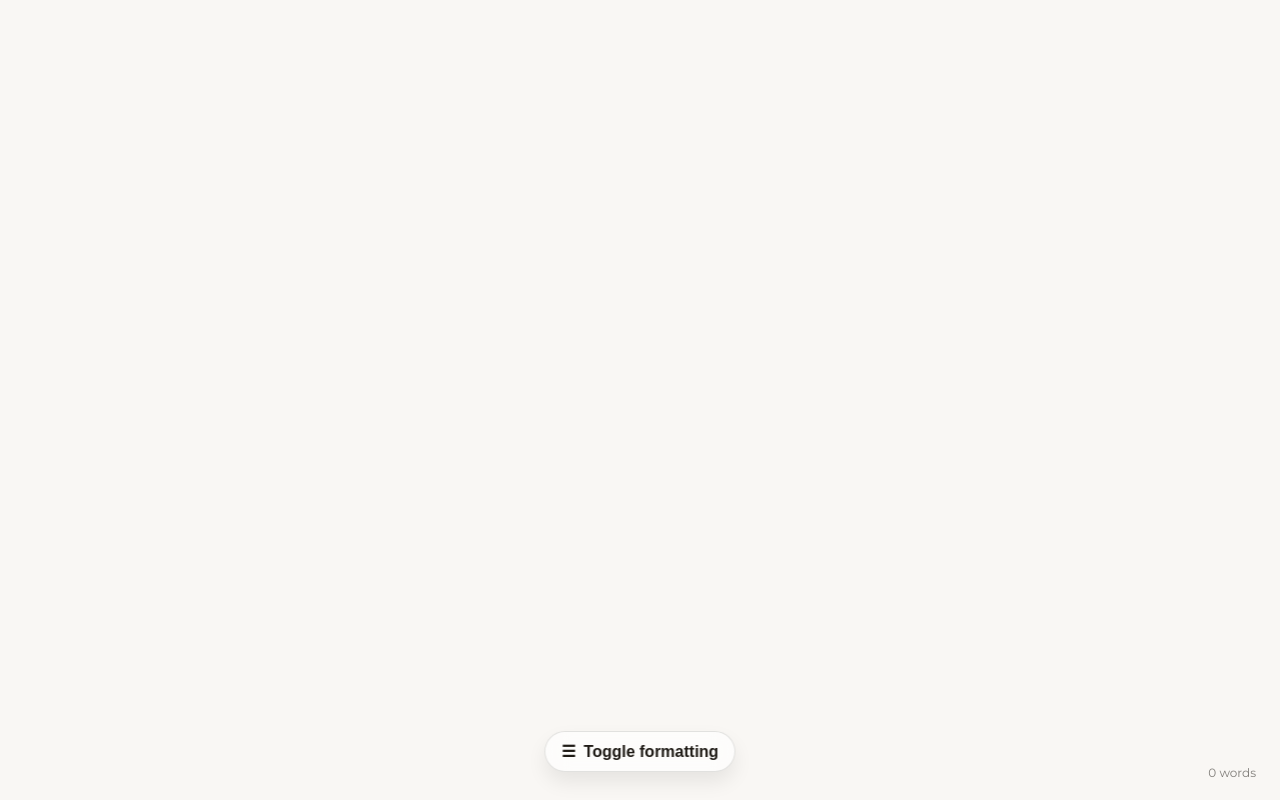
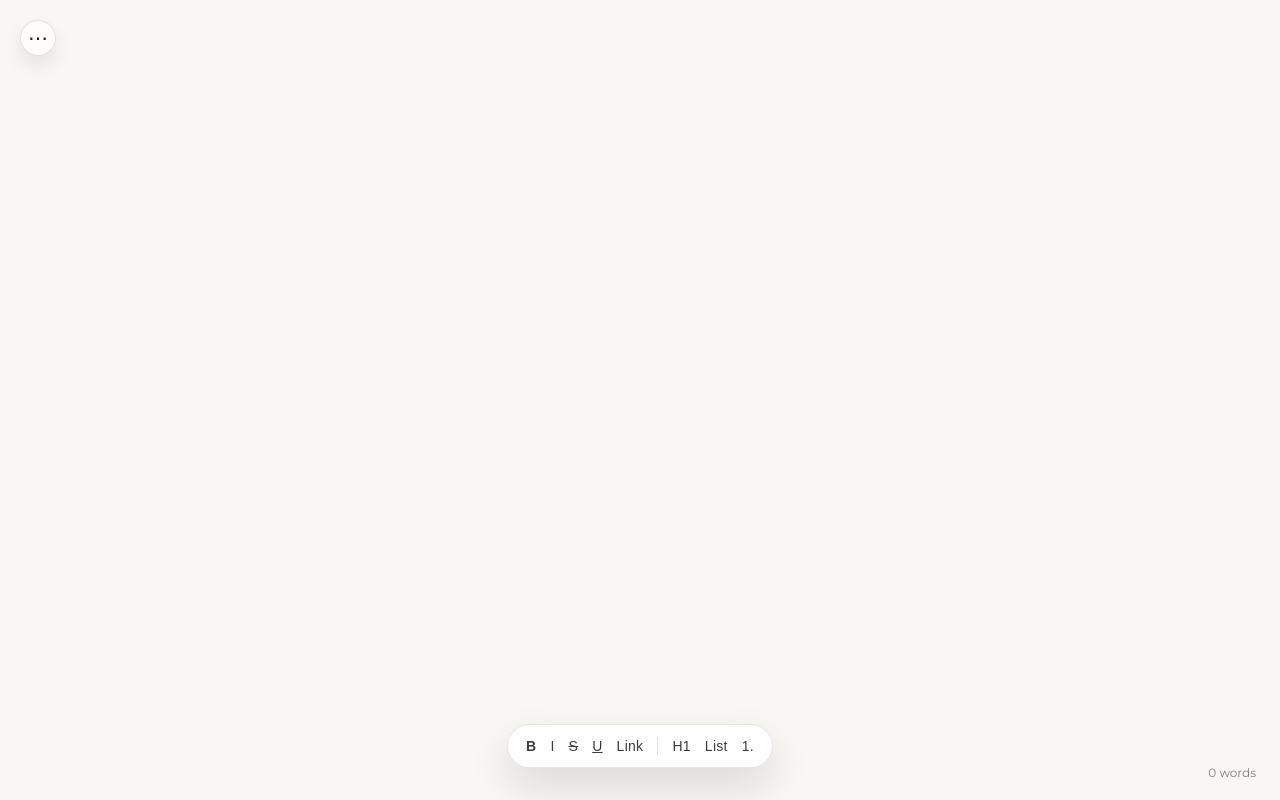
Before and after one commit to ciaranlm/Notesv2, a React (Vite) app: page / in a window 1280 px wide. Built offline with nearby package versions, Linux system fonts and the light colour scheme.

Commit message:
Move menu and toggle formatting

```diff
--- a/src/app/App.tsx
+++ b/src/app/App.tsx
@@ -68,12 +68,20 @@ export const App = () => {
   const [themePreference, setThemePreference] = useState<ThemePreference>('system')
   const [savedAt, setSavedAt] = useState<number | null>(null)
   const [uiVisible, setUiVisible] = useState(false)
-  const [isFormattingOpen, setIsFormattingOpen] = useState(false)
+  const [isFormattingVisible, setIsFormattingVisible] = useState(() => {
+    if (typeof window === 'undefined') return true
+    const stored = window.localStorage.getItem('formattingVisible')
+    if (stored === null) return true
+    return stored === 'true'
+  })
+  const [isMenuOpen, setIsMenuOpen] = useState(false)
 
   const storageRef = useRef<Awaited<ReturnType<typeof getStorage>> | null>(null)
   const currentNoteRef = useRef<Note | null>(null)
   const editorRef = useRef<HTMLTextAreaElement>(null)
   const wordCountTimeout = useRef<number | null>(null)
+  const menuButtonRef = useRef<HTMLButtonElement>(null)
+  const menuRef = useRef<HTMLDivElement>(null)
 
   const currentNote = useMemo(
     () => notes.find((note) => note.id === currentNoteId) ?? null,
@@ -96,6 +104,34 @@ export const App = () => {
   useEffect(() => {
     applyTheme(themePreference)
   }, [applyTheme, themePreference])
+
+  useEffect(() => {
+    window.localStorage.setItem('formattingVisible', String(isFormattingVisible))
+  }, [isFormattingVisible])
+
+  useEffect(() => {
+    if (!isMenuOpen) return
+    const handleClickOutside = (event: MouseEvent) => {
+      const target = event.target as Node
+      if (menuRef.current?.contains(target) || menuButtonRef.current?.contains(target)) {
+        return
+      }
+      setIsMenuOpen(false)
+    }
+    const handleKeyDown = (event: KeyboardEvent) => {
+      if (event.key === 'Escape') {
+        event.preventDefault()
+        setIsMenuOpen(false)
+        menuButtonRef.current?.focus()
+      }
+    }
+    window.addEventListener('mousedown', handleClickOutside)
+    window.addEventListener('keydown', handleKeyDown)
+    return () => {
+      window.removeEventListener('mousedown', handleClickOutside)
+      window.removeEventListener('keydown', handleKeyDown)
+    }
+  }, [isMenuOpen])
 
   useEffect(() => {
     let isMounted = true
@@ -481,19 +517,38 @@ export const App = () => {
     <ErrorBoundary>
       <div className="app">
         <SaveIndicator savedAt={savedAt} />
-        <div className="formatting-menu">
+        <div className="app-menu" ref={menuRef}>
           <button
             type="button"
-            className="formatting-toggle"
-            aria-label="Toggle formatting panel"
-            aria-expanded={isFormattingOpen}
-            onClick={() => setIsFormattingOpen((value) => !value)}
+            className="menu-trigger"
+            aria-label="Menu"
+            aria-expanded={isMenuOpen}
+            aria-haspopup="true"
+            ref={menuButtonRef}
+            onClick={() => setIsMenuOpen((value) => !value)}
           >
-            <span aria-hidden="true">☰</span>
-            <span>Toggle formatting</span>
+            <span aria-hidden="true">⋯</span>
+          </button>
+          {isMenuOpen ? (
+            <div className="menu-dropdown" role="menu">
+              <button
+                type="button"
+                className="menu-item"
+                role="menuitem"
+                onMouseDown={(event) => event.preventDefault()}
+                onClick={() => {
+                  setIsFormattingVisible((value) => !value)
+                  setIsMenuOpen(false)
+                  menuButtonRef.current?.focus()
+                }}
+              >
+                Toggle formatting
               </button>
             </div>
-        <div className={`formatting-panel${isFormattingOpen ? ' is-open' : ''}`}>
+          ) : null}
+        </div>
+        {isFormattingVisible ? (
+          <div className="formatting-panel">
             <button
               type="button"
               className="formatting-item is-bold"
@@ -560,6 +615,7 @@ export const App = () => {
               1.
             </button>
           </div>
+        ) : null}
         <main className="editor-shell">
           <textarea
             ref={editorRef}
--- a/src/app/styles.css
+++ b/src/app/styles.css
@@ -39,42 +39,69 @@ body {
   flex-direction: column;
 }
 
-.formatting-menu {
+.app-menu {
   position: fixed;
-  bottom: 28px;
-  left: 50%;
-  transform: translateX(-50%);
-  z-index: 20;
+  top: 20px;
+  left: 20px;
+  z-index: 30;
 }
 
-.formatting-toggle {
-  padding: 10px 16px;
+.menu-trigger {
+  width: 36px;
+  height: 36px;
   border-radius: 999px;
   border: 1px solid color-mix(in srgb, var(--text) 12%, transparent);
   background: color-mix(in srgb, var(--panel) 78%, transparent);
   color: var(--text);
   display: inline-flex;
-  gap: 8px;
   align-items: center;
   justify-content: center;
-  font-size: 16px;
-  font-weight: 600;
+  font-size: 20px;
   cursor: pointer;
   box-shadow: 0 10px 20px rgba(0, 0, 0, 0.08);
   backdrop-filter: blur(12px);
   transition: transform 0.2s ease, box-shadow 0.2s ease;
 }
 
-.formatting-toggle:hover {
+.menu-trigger:hover {
   transform: translateY(-1px);
   box-shadow: 0 14px 24px rgba(0, 0, 0, 0.12);
 }
 
+.menu-dropdown {
+  margin-top: 10px;
+  min-width: 180px;
+  padding: 8px;
+  border-radius: 12px;
+  background: var(--panel);
+  border: 1px solid color-mix(in srgb, var(--text) 10%, transparent);
+  box-shadow: 0 18px 32px rgba(0, 0, 0, 0.12);
+  display: grid;
+  gap: 4px;
+  backdrop-filter: blur(16px);
+}
+
+.menu-item {
+  border: none;
+  background: transparent;
+  color: var(--text);
+  font-size: 14px;
+  font-weight: 500;
+  text-align: left;
+  padding: 8px 10px;
+  border-radius: 8px;
+  cursor: pointer;
+}
+
+.menu-item:hover {
+  background: color-mix(in srgb, var(--text) 8%, transparent);
+}
+
 .formatting-panel {
   position: fixed;
-  bottom: 78px;
+  bottom: 32px;
   left: 50%;
-  transform: translate(-50%, 8px);
+  transform: translate(-50%, 0);
   display: inline-flex;
   align-items: center;
   gap: 14px;
@@ -84,17 +111,8 @@ body {
   color: var(--text);
   border: 1px solid color-mix(in srgb, var(--text) 10%, transparent);
   box-shadow: 0 18px 40px rgba(0, 0, 0, 0.12);
-  opacity: 0;
-  pointer-events: none;
-  transition: opacity 0.2s ease, transform 0.2s ease;
   backdrop-filter: blur(16px);
   z-index: 15;
-}
-
-.formatting-panel.is-open {
-  opacity: 1;
-  pointer-events: auto;
-  transform: translate(-50%, 0);
 }
 
 .formatting-item {
```
Lines whose indentation alone changed are shown as unchanged.
